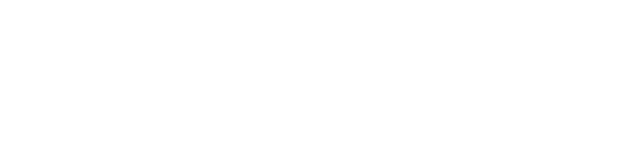
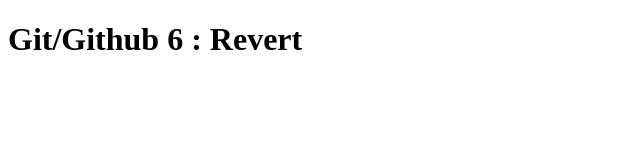
Before and after one commit to Abouault/my-website-oops, a plain HTML site: page index.html in a window 1280 px wide. Shown: the whole page, without its empty margins (0-640 px from the left). Drawn offline with Linux system fonts and the light colour scheme.

Commit message:
update title

```diff
--- a/index.html
+++ b/index.html
@@ -5,6 +5,6 @@
     <title>title</title>
   </head>
   <body>
-
+    <h1>Git/Github 6 : Revert</h1>
   </body>
 </html>
```
